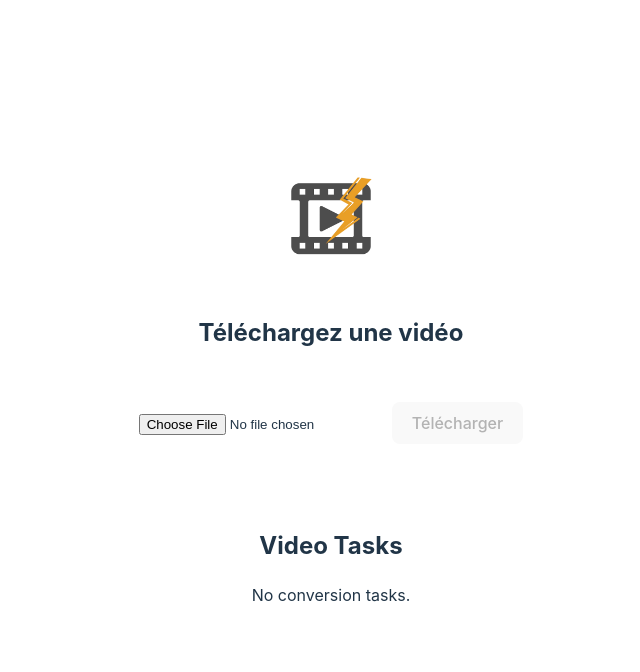
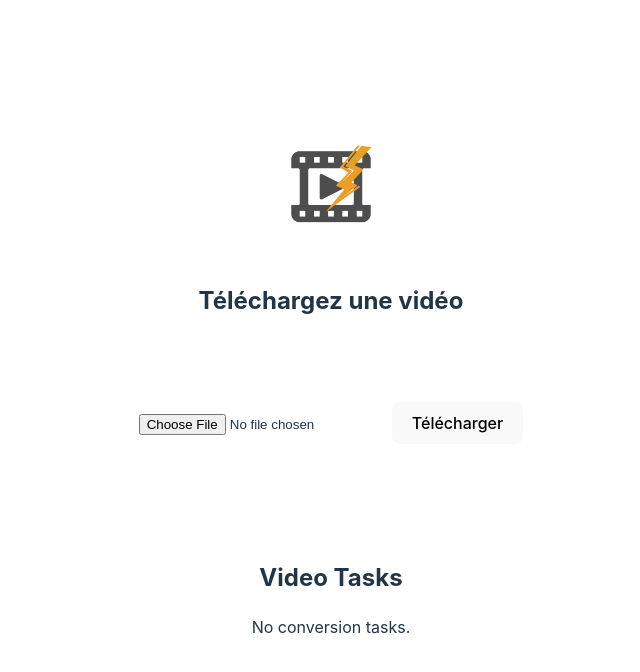
Before and after one commit to laurent-laporte-pro/flash-converter, a React (Vite) app in the folder flash-converter-ui/: page / in a window 1280 px wide. Shown: the top 672 px of the page, without its empty margins (309-949 px from the left). Built offline with nearby package versions, Linux system fonts and the light colour scheme.

Commit message:
feat(ui): use a classic HTML form to upload the video

```diff
--- a/flash-converter-ui/src/App.tsx
+++ b/flash-converter-ui/src/App.tsx
@@ -41,7 +41,8 @@ function App () {
     }
   }
 
-  const handleUpload = async () => {
+  const handleUpload = async (event: React.FormEvent<HTMLFormElement>) => {
+    event.preventDefault()
     if (!videoFile) return
     setUploading(true)
     setUploadError('')
@@ -49,6 +50,8 @@ function App () {
       const taskId = await videoProcessingService.createTask(videoFile)
       const videoTask: VideoTask = { taskId, videoName: videoFile.name, taskStatus: 'PENDING' }
       actions.createTask(videoTask)
+      const formElement = event.target as HTMLFormElement
+      formElement.reset()
       setVideoFile(null)
     } catch (error) {
       if (error instanceof Error) {
@@ -66,11 +69,13 @@ function App () {
       <div><img src={flashConverterLogo} className="logo" alt="Flash Converter Logo" /></div>
       <h2>Téléchargez une vidéo</h2>
       <div className="card">
-        {/* fixme: faire en sorte que le nom du fichier s'efface une fois le fichier téléchargé */}
-        <input type={'file'} placeholder={'Téléchargez une vidéo'} accept="video/*" onChange={handleVideoFileChange} />
-        <button onClick={handleUpload} disabled={videoFile === null || uploading}>Télécharger</button>
-        <FileInfo file={videoFile} />
-        <UploadError error={uploadError} />
+        <form className="card" onSubmit={handleUpload}>
+          <input type={'file'} placeholder={'Téléchargez une vidéo'} accept="video/*"
+                 onChange={handleVideoFileChange} />
+          <button type="submit" disabled={uploading}>Télécharger</button>
+          <FileInfo file={videoFile} />
+          <UploadError error={uploadError} />
+        </form>
       </div>
       <div className="card">
         <VideoTaskList tasks={tasks} />
```
